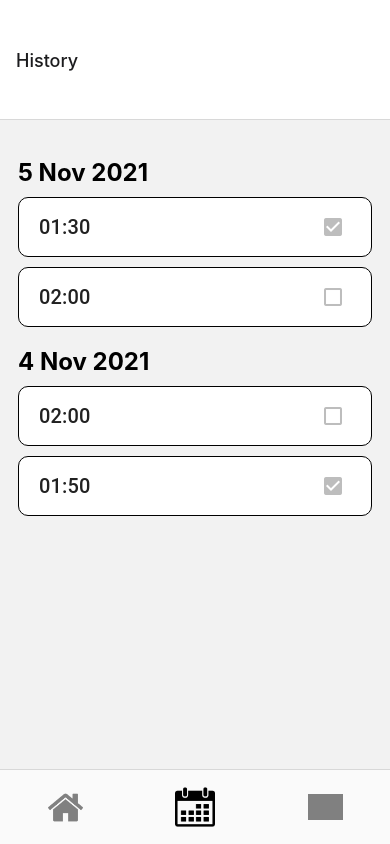
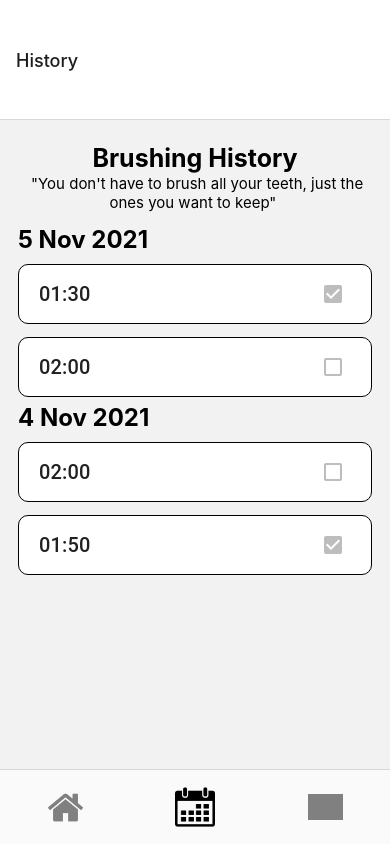
Before and after one commit to calvin-cs262-fall2021-teamF/Client, a React Native app: screen /History in a window 390 px wide. Built offline with nearby package versions, Linux system fonts and the light colour scheme; grey boxes are pictures that could not be loaded.

Commit message:
Added heading to history page

```diff
--- a/pages/history/History.js
+++ b/pages/history/History.js
@@ -1,11 +1,15 @@
 import React, { useState } from "react";
-import { Text, View } from "react-native";
+import { Text, View, TouchableOpacity, Image, ImageBackground } from "react-native";
 import { historyStyles } from "./historyStyles";
-import { Title, Checkbox } from "react-native-paper";
+import { Title, Checkbox, Avatar } from "react-native-paper";
+import GlobalFont from "react-native-global-font";
 
 export default function HistoryScreen({ navigation }) {
+
   return (
     <View style={historyStyles.container}>
+      <Text style={historyStyles.headerText}> Brushing History </Text>
+      <Text style={historyStyles.subtitleText}> "You don't have to brush all your teeth, just the ones you want to keep" </Text>
       <Text style={historyStyles.date}>5 Nov 2021</Text>
       <View style={historyStyles.box}>
         <Title>01:30</Title>
--- a/pages/history/historyStyles.js
+++ b/pages/history/historyStyles.js
@@ -18,11 +18,42 @@ export const historyStyles = StyleSheet.create({
     paddingTop: 5,
     paddingBottom: 5,
     marginTop: 10,
+    marginBottom: 3,
     height: 60,
   },
   date: {
     fontSize: 24,
     fontWeight: "bold",
-    marginTop: 20,
+    marginTop: 3,
   },
+
+  headerText: {
+    fontSize: 25,
+    textAlign: "center",
+    color: "black",
+    marginTop: 5,
+    fontWeight: "bold",
+  },
+
+  subtitleText: {
+    fontSize: 15,
+    textAlign: "center",
+    color: "black",
+    marginTop: 1,
+    marginBottom: 10,
+  },
+
+  headerImage: {
+		width: 1500,
+		height: 1000,
+		justifyContent: 'center',
+		alignItems: 'center',
+	},
+
+  imageContainer: {
+		flex: 1,
+		flexDirection: 'column',
+		justifyContent: 'center',
+		alignItems: 'center',
+	}
 });
```
Also changed, not shown: package.json (+5 -3 lines), 1 other file (tests, documents, lock files or other folders).
